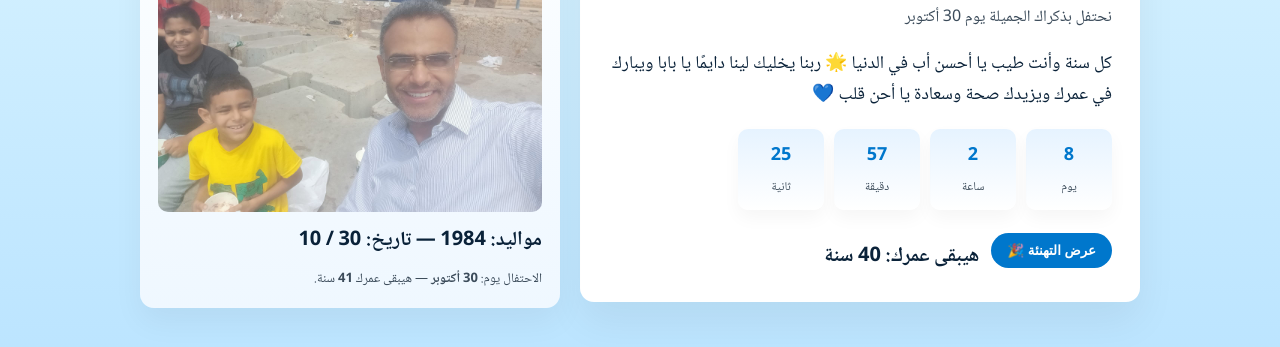
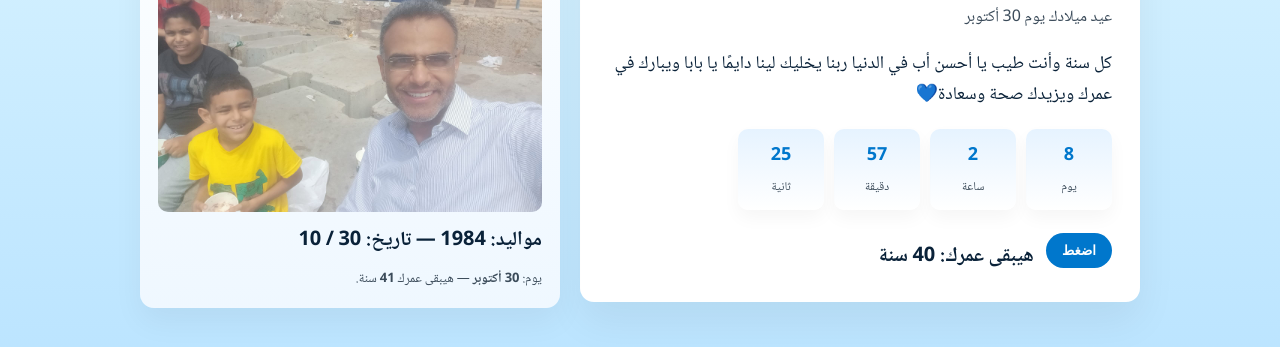
Before and after one commit to imazen4456/Birthday, a plain HTML site: page index.html in a window 1280 px wide. Shown: the part 293-640 px from the top of the page. Drawn offline with Linux system fonts and the light colour scheme.

Commit message:
Update index.html

```diff
--- a/index.html
+++ b/index.html
@@ -58,11 +58,11 @@
     <!-- LEFT: main content -->
     <div class="main-card">
       <h1 id="title">🎂 عيد ميلاد سعيد يا بابا 💙</h1>
-      <div class="subtitle" id="subtitle">نحتفل بذكراك الجميلة يوم 30 أكتوبر</div>
+      <div class="subtitle" id="subtitle">عيد ميلادك يوم 30 أكتوبر</div>
 
       <div class="hero-msg" id="heroMsg">
-        كل سنة وأنت طيب يا أحسن أب في الدنيا 🌟
-        ربنا يخليك لينا دايمًا يا بابا ويبارك في عمرك ويزيدك صحة وسعادة يا أحن قلب 💙
+        كل سنة وأنت طيب يا أحسن أب في الدنيا
+        ربنا يخليك لينا دايمًا يا بابا ويبارك في عمرك ويزيدك صحة وسعادة💙
       </div>
 
       <div class="countdown" aria-live="polite" id="countdown">
@@ -73,25 +73,25 @@
       </div>
 
       <div class="actions">
-        <button id="revealBtn" class="btn">عرض التهنئة 🎉</button>
+        <button id="revealBtn" class="btn">اضغط</button>
         <div class="age-badge" id="ageBadge">هيبقى عمرك: <span id="ageNum">0</span> سنة</div>
       </div>
 
       <div class="final" id="finalArea" style="display:none">
         <h2 id="finalTitle">كل سنة وأنت طيب يا غالي 💙</h2>
-        <p id="finalText">ربنا يكرمك ويسعدك في كل لحظة، ويخليك لينا دايمًا مصدر أمان وسند. 🎂</p>
+        <p id="finalText">ربنا يكرمك ويسعدك في كل لحظة، ويخليك لينا يا غالي</p>
 
       </div>
     </div>
 
     <!-- RIGHT: side panel -->
     <aside class="side-card" aria-label="تفاصيل ووسائط">
-      <img id="dadPhoto" class="photo" alt="صورة الأب" src="Photo.jpg" onerror="this.style.display='none'; document.getElementById('ph').style.display='flex'">
-      <div id="ph" class="photo-placeholder" style="display:none">ضع صورة الأب في نفس مجلد الملف وسمّها <strong>dad.jpg</strong></div>
+      <img id="dadPhoto" class="photo" alt="" src="Photo.jpg" onerror="this.style.display='none'; document.getElementById('ph').style.display='flex'">
+
 
       <div class="age-badge" style="margin-top:12px">مواليد: <strong id="birthYear">1984</strong> — تاريخ: <strong id="birthDate">30 / 10</strong></div>
 
-      <div class="note" id="noteArea">الاحتفال يوم: <strong id="eventDate">30 أكتوبر</strong> — هيبقى عمرك <strong id="ageNext">41</strong> سنة.</div>
+      <div class="note" id="noteArea">يوم: <strong id="eventDate">30 أكتوبر</strong> — هيبقى عمرك <strong id="ageNext">41</strong> سنة.</div>
 
 
     </aside>
```
